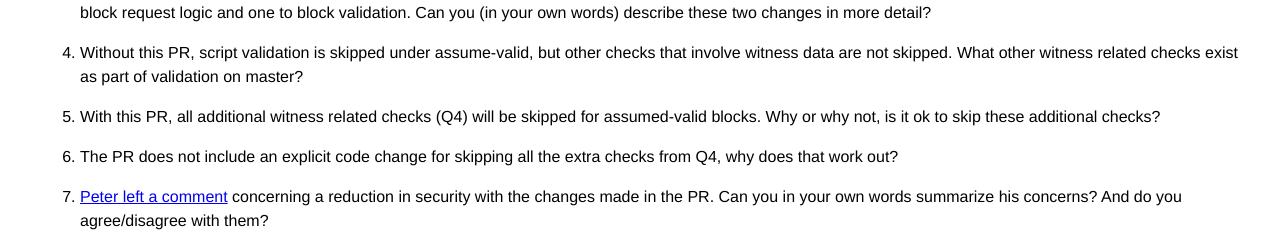
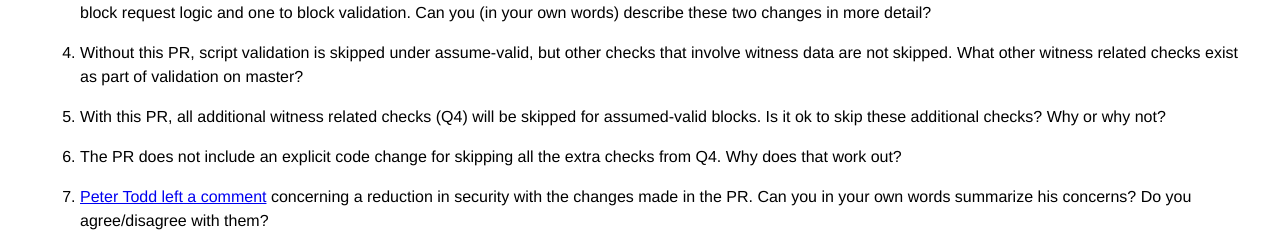
Before and after one commit to bitcoin-core-review-club/website, a Jekyll site: the page built from _posts/2023-03-22-#27050.md, in a window 1280 px wide. Shown: the part 1232-1478 px from the top of the page. Built offline with Jekyll 4.4.1, drawn with Linux system fonts in a browser that asks for light colours.

Commit message:
minor grammar edits to n27050

```diff
--- a/_posts/2023-03-22-#27050.md
+++ b/_posts/2023-03-22-#27050.md
@@ -84,17 +84,15 @@ commit:
    checks exist as part of validation on master?
 
 5. With this PR, all additional witness related checks (Q4) will be skipped for
-   assumed-valid blocks. Why or why not, is it ok to skip these additional
-   checks?
+   assumed-valid blocks. Is it ok to skip these additional checks? Why or why not?
 
 6. The PR does not include an explicit code change for skipping all the extra
-   checks from Q4, why does that work out?
+   checks from Q4. Why does that work out?
 
-7. [Peter left a
+7. [Peter Todd left a
    comment](https://github.com/bitcoin/bitcoin/pull/27050#issuecomment-1423474935)
    concerning a reduction in security with the changes made in the PR. Can you
-   in your own words summarize his concerns? And do you agree/disagree with
-   them?
+   in your own words summarize his concerns? Do you agree/disagree with them?
 
 <!-- TODO: After meeting, uncomment and add meeting log between the irc tags
 ## Meeting Log
```
